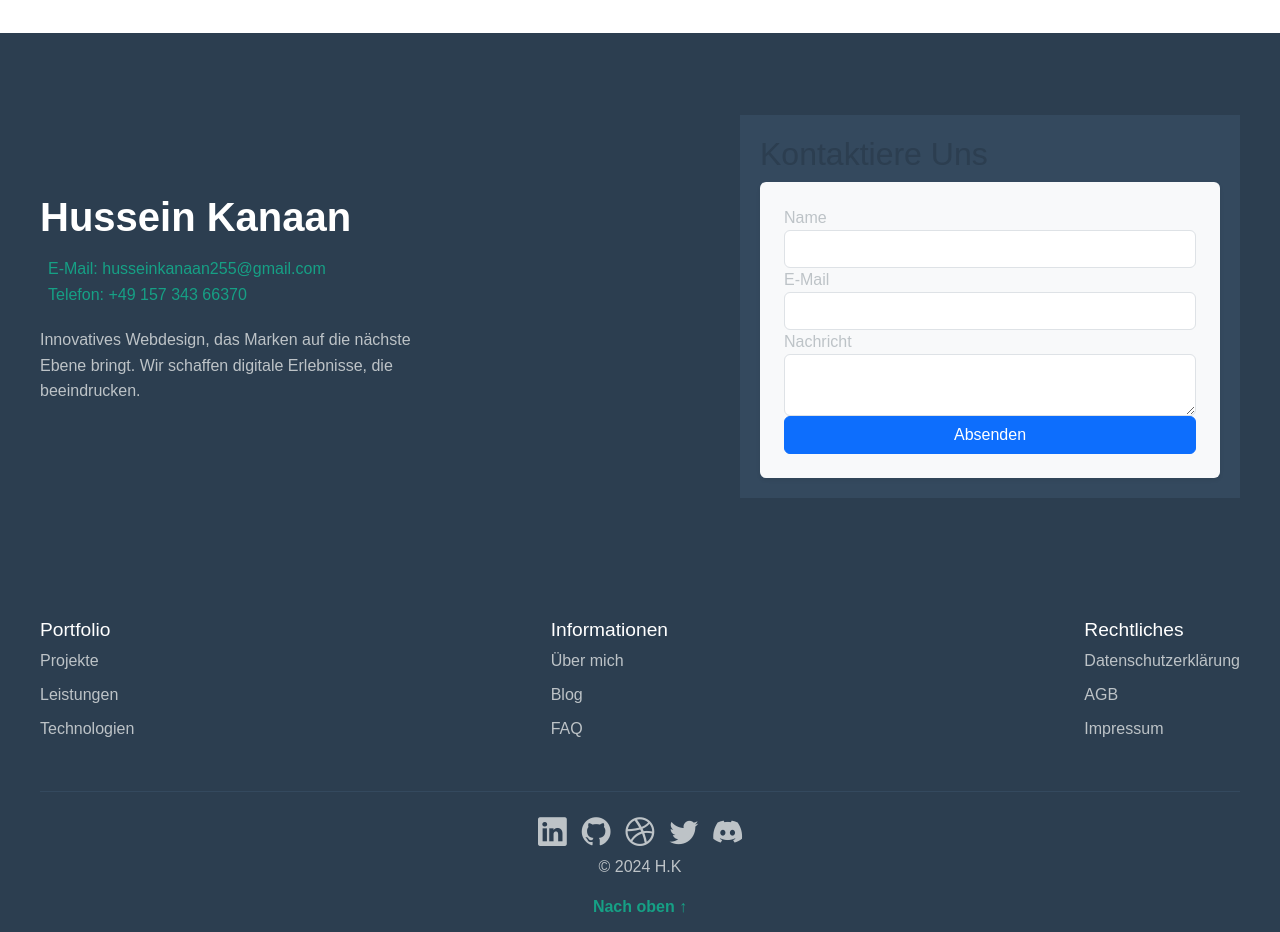
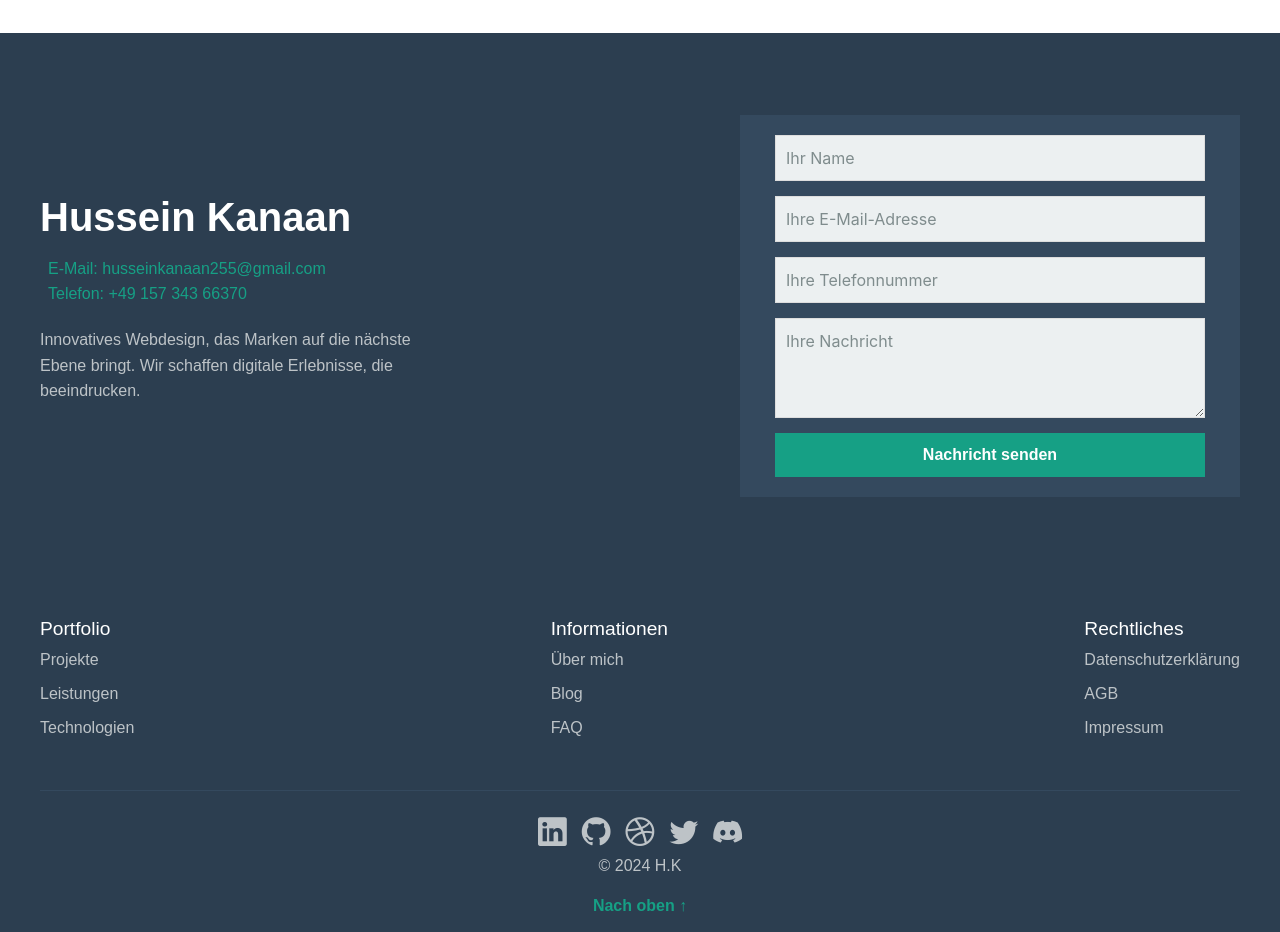
Before and after one commit to HusseinKanaan/Portfoloio3, a Next.js app: page / in a window 1280 px wide. Shown: the part 9880-10812 px from the top of the page. Built offline with nearby package versions, Linux system fonts and the light colour scheme; a web font is replaced by a local one.

Commit message:
bugfixing

```diff
--- a/components/ContactForm.js
+++ b/components/ContactForm.js
@@ -1,11 +1,11 @@
 import React, { useState } from 'react';
-
-import styles from './ContactForm.module.css'; // Stelle sicher, dass du diese CSS-Datei erstellst.
+import styles from './ContactForm.module.css'; // Styles für die Komponente
 
 const ContactForm = () => {
   const [formData, setFormData] = useState({
     name: '',
     email: '',
+    telefon: '',
     message: ''
   });
 
@@ -13,64 +13,64 @@ const ContactForm = () => {
     setFormData({ ...formData, [e.target.name]: e.target.value });
   };
 
-    const handleSubmit = (e) => {
-      e.preventDefault();
-
-      emailjs.send(
-        'service_83b0nmr',
-        'template_rsfzsqj',
-        formData,
-        'KNNjw1B_wkvFCYv5W'
-      )
-      .then((response) => {
-        alert('Nachricht erfolgreich gesendet!');
-      })
-      .catch((err) => {
-        alert('Fehler beim Senden der Nachricht.');
-      });
-    };
-
   return (
     <div className={styles.container}>
-        <h2 className={styles.formHeading}>Kontaktiere Uns</h2>
-        <form onSubmit={handleSubmit} className="p-4 shadow-sm bg-light rounded">
-          <div className="form-group">
-            <label htmlFor="name" className={styles.formLabel}>Name</label>
+      {/* Netlify Forms setup: action und hidden inputs */}
+      <form
+        name="ContactForm" // Der Name des Formulars für Netlify
+        method="POST"
+        action="/thank-you" // Seite, die nach dem Senden angezeigt wird
+        data-netlify="true" // Aktiviert Netlify Forms
+        className={styles.form}
+      >
+        {/* Versteckte Felder, die Netlify benötigt */}
+        <input type="hidden" name="form-name" value="ContactForm" />
+        {/* Honeypot-Feld */}
+        <div style={{ display: 'none' }}>
           <input
             type="text"
-              id="name"
+            name="bot-field"
+            placeholder="Don't fill this out"
+            onChange={handleChange}
+          />
+        </div>
+        <input
+          type="text"
           name="name"
           value={formData.name}
           onChange={handleChange}
+          placeholder="Ihr Name"
           required
-              className={`form-control ${styles.formInput}`}
+          className={styles.input}
         />
-          </div>
-          <div className="form-group">
-            <label htmlFor="email" className={styles.formLabel}>E-Mail</label>
         <input
           type="email"
-              id="email"
           name="email"
           value={formData.email}
           onChange={handleChange}
+          placeholder="Ihre E-Mail-Adresse"
           required
-              className={`form-control ${styles.formInput}`}
+          className={styles.input}
         />
-          </div>
-          <div className="form-group">
-            <label htmlFor="message" className={styles.formLabel}>Nachricht</label>
+        <input
+          type="text"
+          name="telefon"
+          value={formData.telefon}
+          onChange={handleChange}
+          placeholder="Ihre Telefonnummer"
+          required
+          className={styles.input}
+        />
         <textarea
-              id="message"
           name="message"
           value={formData.message}
           onChange={handleChange}
+          placeholder="Ihre Nachricht"
           required
-              className={`form-control ${styles.formTextarea}`}
+          className={styles.textarea}
         />
-          </div>
-          <button type="submit" className={`btn btn-primary w-100 ${styles.submitButton}`}>
-            Absenden
+        <button type="submit" className={styles.button}>
+          Nachricht senden
         </button>
       </form>
     </div>
```
Lines whose indentation alone changed are shown as unchanged.
